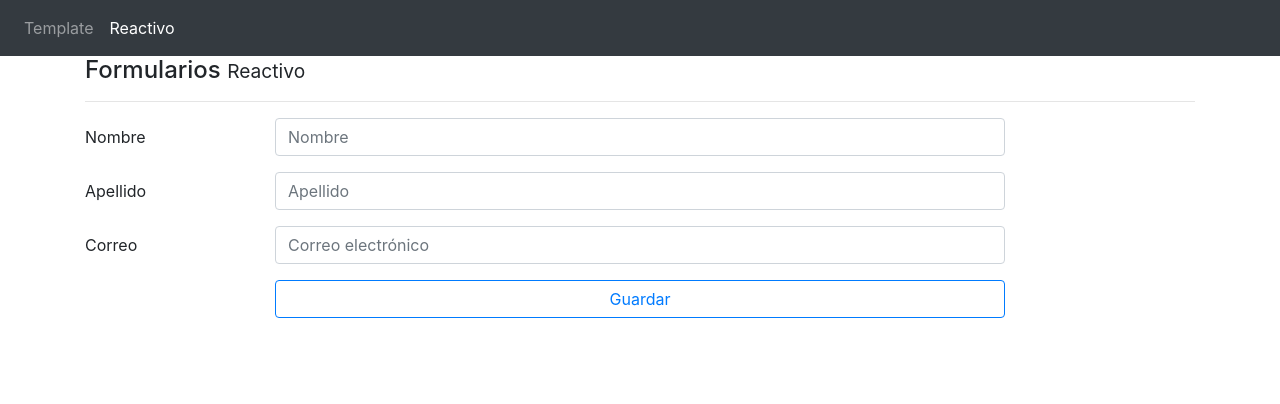
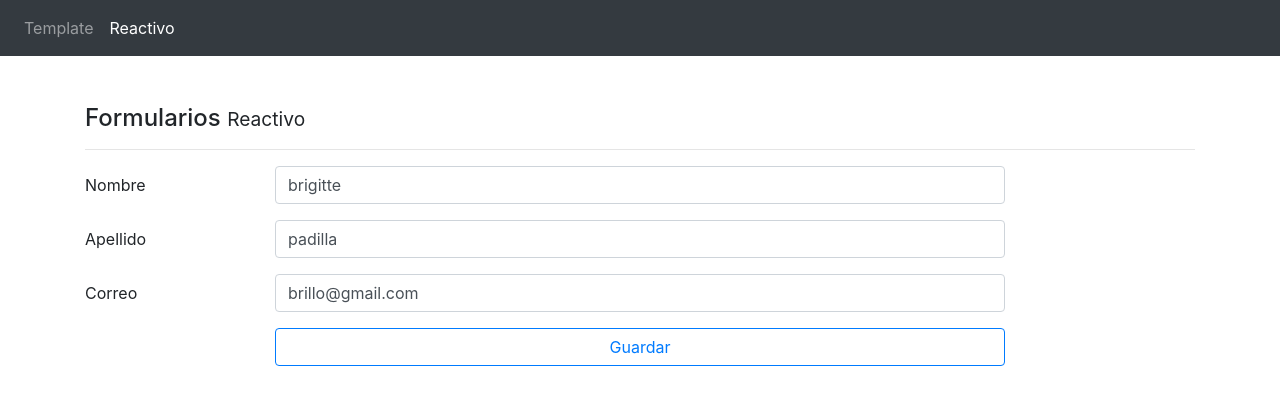
Before and after one commit to Brigitte9219/Formularios_Template_Reactivos_EnAngular, an Angular app: page /#/reactivo in a window 1280 px wide. Shown: the top 404 px of the page. Built offline with nearby package versions, Linux system fonts and the light colour scheme.

Commit message:
Creación del formulario FormGroup

```diff
--- a/src/app/app-routing.module.ts
+++ b/src/app/app-routing.module.ts
@@ -6,7 +6,7 @@
 const routes: Routes = [
   { path:'template', component:TemplateComponent},
   { path:'reactivo', component:ReactiveComponent},
-  { path:'**', pathMatch:'full', redirectTo:'template'},
+  { path:'**', pathMatch:'full', redirectTo:'reactivo'},
 ];
 
 @NgModule({
--- a/src/app/app.component.html
+++ b/src/app/app.component.html
@@ -1,4 +1,4 @@
 <app-navbar></app-navbar>
-<div class="container">
+<div class="container mt-5">
   <router-outlet></router-outlet>
 </div>
--- a/src/app/pages/reactive/reactive.component.html
+++ b/src/app/pages/reactive/reactive.component.html
@@ -1,6 +1,6 @@
 <h4>Formularios <small> Reactivo </small></h4>
 <hr>
-<form autocomplete="off">
+<form autocomplete="off" [formGroup]="forma" (ngSubmit)="guardar()">
 
   <div>
 
@@ -10,7 +10,8 @@
 
         <input class="form-control"
                type="text"
-               placeholder="Nombre">
+               placeholder="Nombre"
+               formControlName="nombre">
       </div>
     </div>
 
@@ -20,7 +21,8 @@
 
         <input class="form-control"
                type="text"
-               placeholder="Apellido">
+               placeholder="Apellido"
+               formControlName="apellido">
       </div>
     </div>
 
@@ -32,7 +34,8 @@
 
       <input class="form-control"
              type="email"
-             placeholder="Correo electrónico">
+             placeholder="Correo electrónico"
+             formControlName="correo">
     </div>
   </div>
 
--- a/src/app/pages/reactive/reactive.component.ts
+++ b/src/app/pages/reactive/reactive.component.ts
@@ -1,4 +1,5 @@
 import { Component } from '@angular/core';
+import { FormBuilder, FormGroup } from '@angular/forms';
 
 @Component({
   selector: 'app-reactive',
@@ -7,4 +8,24 @@
 })
 export class ReactiveComponent {
 
+  forma!: FormGroup;
+
+  constructor(private fb:FormBuilder){
+  this.crearFormulario();
+  }
+
+  crearFormulario(){
+    this.forma = this.fb.group({
+    nombre:['brigitte'],
+    apellido:['padilla'],
+    correo:['brillo@gmail.com']
+  });
+  }
+
+  guardar(){
+    console.log(this.forma);
+  }
+
+
+
 }
```
